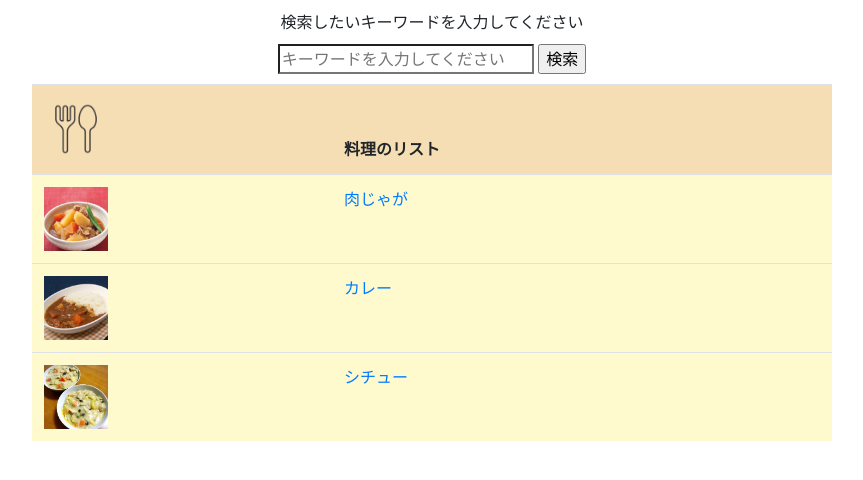
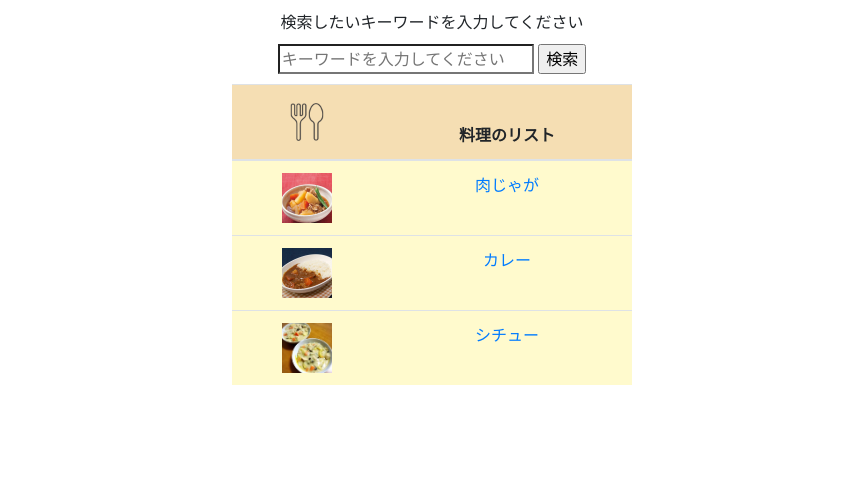
Before and after one commit to trainshogi/ec_food, a PHP site: page /index.php in a window 1280 px wide. Shown: the part 64-544 px from the top of the page, without its empty margins (208-1071 px from the left). Run offline with PHP 8.4, Linux system fonts and the light colour scheme.

Commit message:
Update indexstyle.css

```diff
--- a/css/indexstyle.css
+++ b/css/indexstyle.css
@@ -13,3 +13,20 @@
 .list-group-item-action{
 	color: blue;
 }
+.table{
+	width:50%;
+	text-align: center;
+}
+.thead{
+	line-height: 20px;
+}
+.tbody{
+	line-height: 50px;
+}
+.cookphoto{
+	width:50px;
+	height:50px;
+}
+.body{
+	background-color: #ffffff;
+}
```
